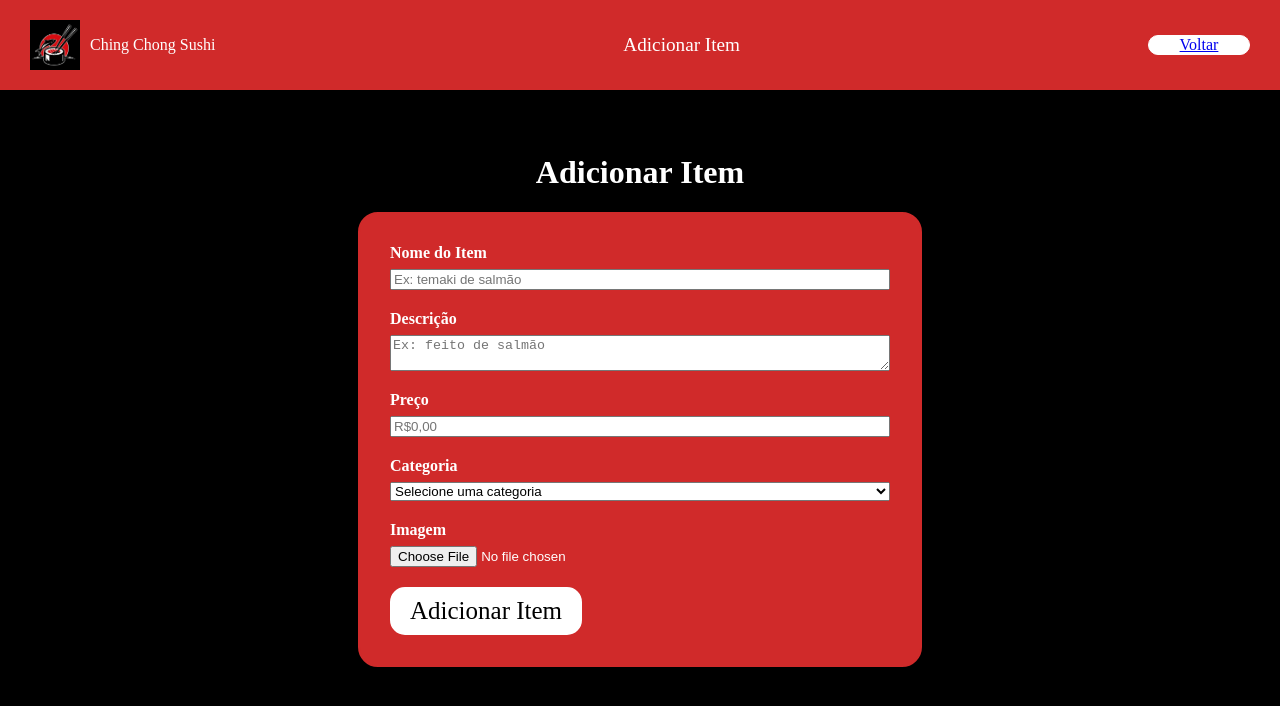
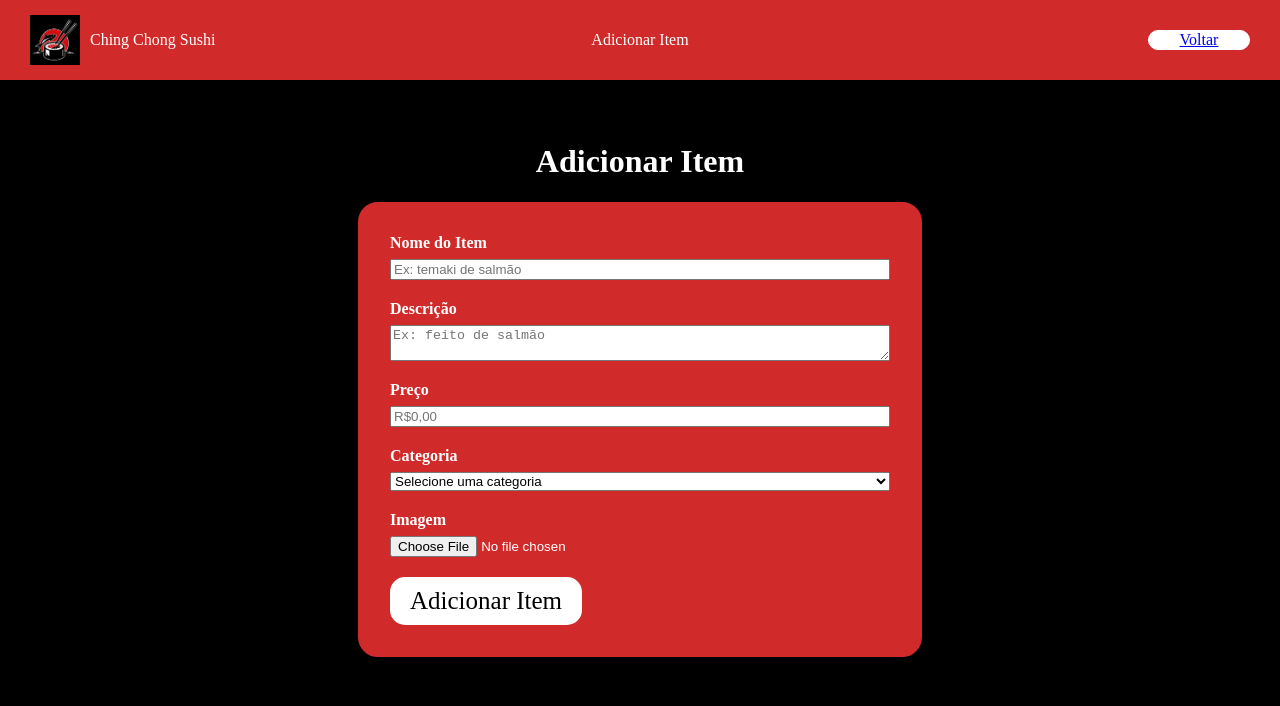
Before and after one commit to yspread/Projeto-Codelab, a plain HTML site: page src/additem.html in a window 1280 px wide. Drawn offline with Linux system fonts and the light colour scheme; a web font is replaced by a local one.

Commit message:
centralizando o header do painel adm

```diff
--- a/src/menu.css
+++ b/src/menu.css
@@ -217,19 +217,25 @@ body{
     gap: 15px;
 }
 
-.pa_header{
-    background-color:rgb(208, 42, 42);
-    display: flex;
+.pa_header {
+    width: 100%;
+    box-sizing: border-box;
+
+    display: grid;
+    grid-template-columns: 1fr auto 1fr;
     align-items: center;
-    justify-content: space-between;
+
     padding: 15px 30px;
+    background-color: rgb(208, 42, 42);
     border-bottom: 2px solid black;
 }
 
-.pa_header_logo{
+.pa_header_logo {
     display: flex;
     align-items: center;
     gap: 10px;
+
+    justify-self: start;
 }
 
 .pa_header_logo img{
@@ -237,14 +243,15 @@ body{
     width: 50px;
 }
 
-.pa_header_titulo p{
-    font-size: larger;
+.pa_header_titulo {
+    justify-self: center;
 }
 
 .pa_header_sair {
     display: flex;
     flex-direction: column;
     align-items: center;
+    justify-self: end;
     background-color:white;
     border: 1px solid white;
     border-radius: 15px;
```
